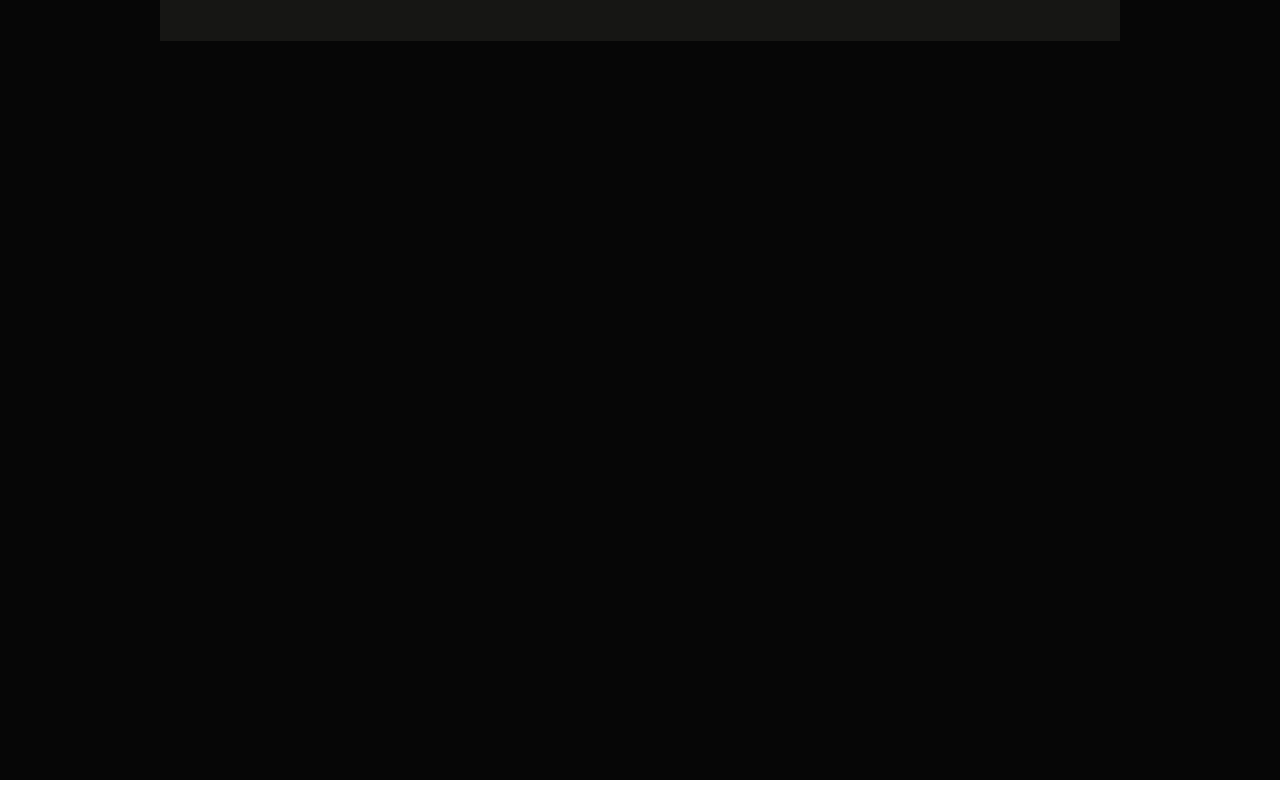
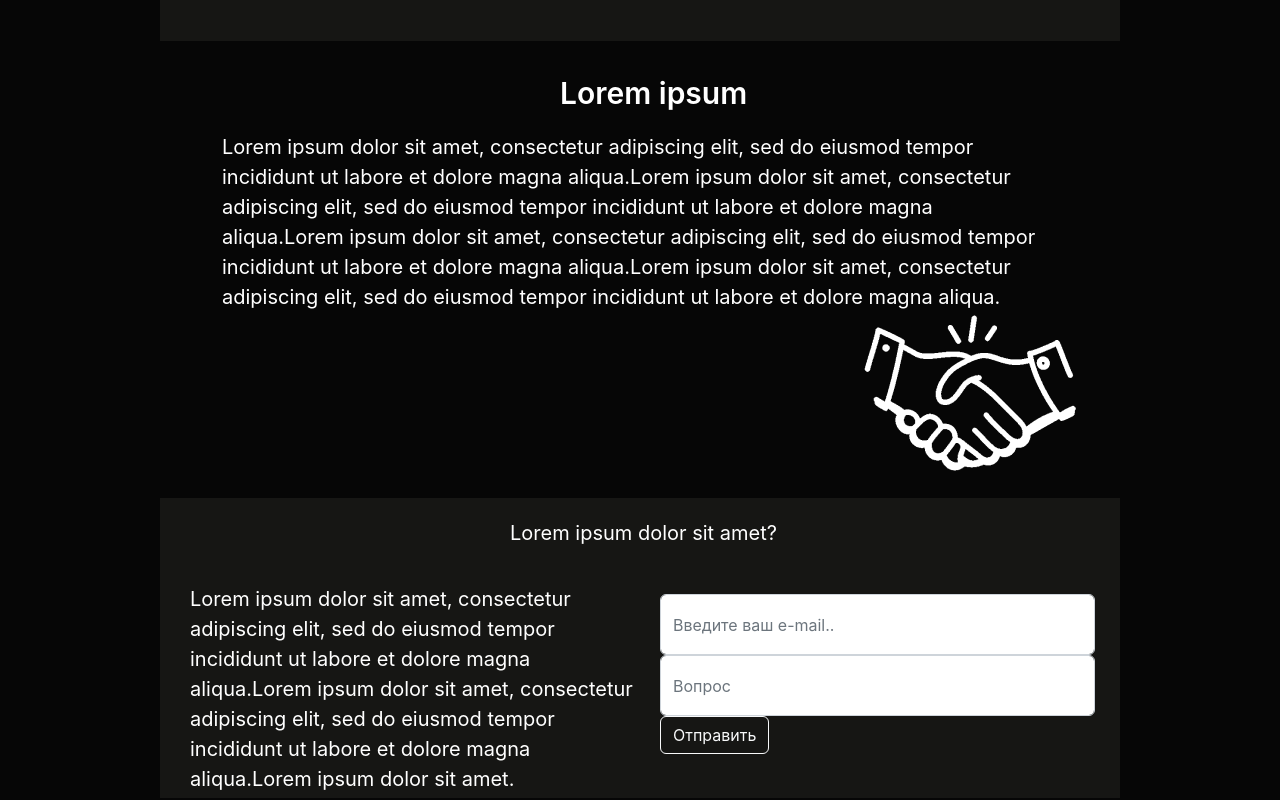
Before and after one commit to mikASho/webreact, a React (Create React App) app: page /main in a window 1280 px wide. Shown: the part 2440-3240 px from the top of the page. Built offline with nearby package versions, Linux system fonts and the light colour scheme.

Commit message:
Main finish

```diff
--- a/src/pages/Main.js
+++ b/src/pages/Main.js
@@ -7,6 +7,9 @@ import icon_adv_1 from './img/icon_adv_1.png';
 import icon_adv_2 from './img/icon_adv_2.png';
 import icon_adv_3 from './img/icon_adv_3.png';
 import icon_adv_4 from './img/icon_adv_4.png';
+import icon_deal from './img/deal.png';
+import { Button, Form } from 'react-bootstrap';
+
 export default class Main extends Component {
   render() {
     return (
@@ -42,10 +45,36 @@ export default class Main extends Component {
                   <p style={{position: "relative", top: 10, left: 500, width: 200, height: 27, color: "white"}}>sed do eiusmod tempor incididunt</p>
                   <p style={{position: "relative", top: -30, left: 740, width: 200, height: 27, color: "white"}}>sed do eiusmod tempor incididunt</p>
                 </div>
+              </section>
 
+              <section>
+                <div>
+                  <p style={{fontWeight: 600,fontSize: 30, color: "white", marginLeft:400}}>Lorem ipsum</p>
+                  <p style={{width: 836, height: 170, fontWeight: 400,fontSize: 20, color: "white", marginTop: 10, marginLeft: 62}}>Lorem ipsum dolor sit amet, consectetur adipiscing elit, sed do eiusmod tempor incididunt ut labore et dolore magna aliqua.Lorem ipsum dolor sit amet, consectetur adipiscing elit, sed do eiusmod tempor incididunt ut labore et dolore magna aliqua.Lorem ipsum dolor sit amet, consectetur adipiscing elit, sed do eiusmod tempor incididunt ut labore et dolore magna aliqua.Lorem ipsum dolor sit amet, consectetur adipiscing elit, sed do eiusmod tempor incididunt ut labore et dolore magna aliqua.</p>
+                  <img src={icon_deal} alt='icon' style={{position:"relative", left: 700, marginTop: -30}}/>
+                </div>
+              </section>
+
+              <section style={{position: "relative", width: 960, height: 300, background: "#161614"}}>
+                <p style={{position: "relative", left: 350, top: 20, fontWeight: 400,fontSize: 20, color: "white"}}>Lorem ipsum dolor sit amet?</p>
+                  <div style={{width: 435, position: "relative", left: 500, top: 50}}>
+                      <Form.Control
+                        placeholder='Введите ваш e-mail..'
+                        style={{height: 61}}
+                      />
+                      <Form.Control
+                        style={{height: 61}}
+                        className='mt-10'
+                        placeholder='Вопрос'
+                      />
+                      <Button className='mt-10' variant="outline-light">
+                        Отправить
+                      </Button>
+                  </div>
+                  <p style={{position: "relative", width: 450, height: 170, fontWeight: 400,fontSize: 20, color: "white", top: -120, left: 30}}>Lorem ipsum dolor sit amet, consectetur adipiscing elit, sed do eiusmod tempor incididunt ut labore et dolore magna aliqua.Lorem ipsum dolor sit amet, consectetur adipiscing elit, sed do eiusmod tempor incididunt ut labore et dolore magna aliqua.Lorem ipsum dolor sit amet.</p>
               </section>
             </main>
-
+            <footer style={{fontWeight: 800,fontSize: 220, color: "white", position: "relative", width: 960,heigth: 200, left: 500}}>FOOTER</footer>
         </div>
     )
   }
```
Also changed, not shown: src/pages/img/deal.png (added).
